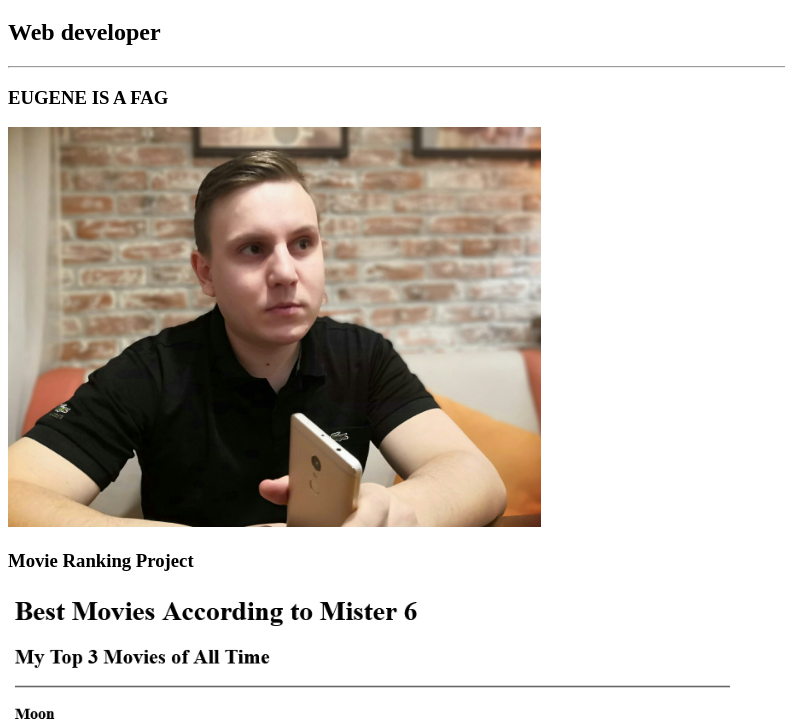
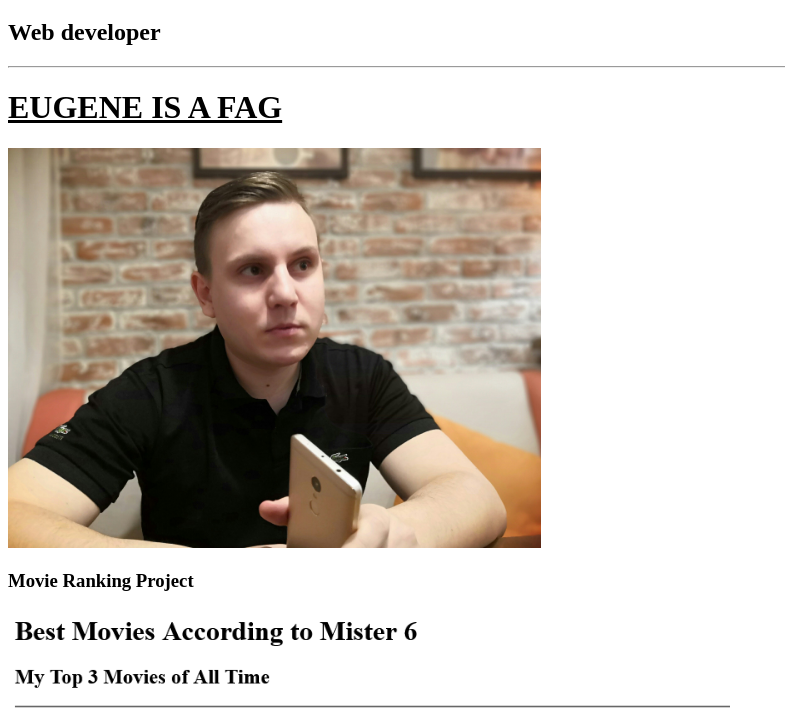
Before and after one commit to HouseNumber/html-portfolio, a plain HTML site: page index.html in a window 1280 px wide. Shown: the part 61-787 px from the top of the page, without its empty margins (0-785 px from the left). Drawn offline with Linux system fonts and the light colour scheme.

Commit message:
Update index.html

```diff
--- a/index.html
+++ b/index.html
@@ -25,7 +25,7 @@ https://developer.mozilla.org/en-US/docs/Web/HTML/Element/img#attr-height -->
     <h1>Bradley 6's Portfolio</h1>
     <h2>Web developer</h2>
     <hr />
-        <h3>EUGENE IS A FAG</h3>
+        <h1><u>EUGENE IS A FAG</u></h1>
     <img src="./assets/images/0em0QXHg2Ok.jpg" height="400" alt="FAG" />
     <h3><a href="./public/Brad's movies.html"></a>Movie Ranking Project</h3>
         <img src="./public/movie screenshot.png" height="400" alt="Movie Ranking Stuff" />
```
